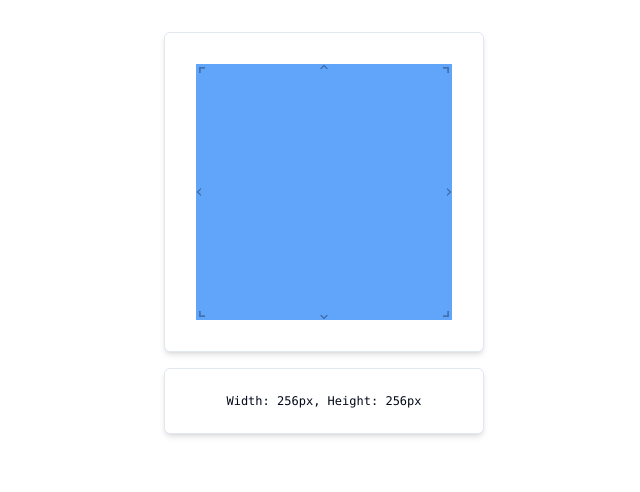
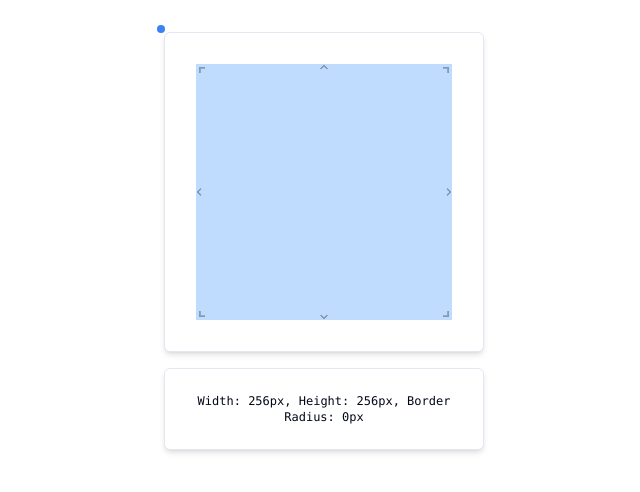
Before and after one commit to dbr787/absurd-rock, a Next.js app: page / in a window 1280 px wide. Shown: the top 492 px of the page, without its empty margins (316-956 px from the left). Built offline with nearby package versions, Linux system fonts and the light colour scheme.

Commit message:
add radius handles

```diff
--- a/components/ResizableRectangle2.tsx
+++ b/components/ResizableRectangle2.tsx
@@ -1,12 +1,20 @@
 "use client";
 
-import React, { useState } from "react";
+import React, { useState, useEffect } from "react";
 import { ResizableBox, ResizableBoxProps } from "react-resizable";
+import Draggable from "react-draggable";
 import "react-resizable/css/styles.css";
 import "tailwindcss/tailwind.css";
 
 const ResizableRectangle: React.FC = () => {
   const [dimensions, setDimensions] = useState({ width: 256, height: 256 });
+  const [borderRadius, setBorderRadius] = useState(0);
+  const [maxRadius, setMaxRadius] = useState(0);
+
+  useEffect(() => {
+    const maxRadius = Math.min(dimensions.width, dimensions.height) / 2;
+    setMaxRadius(maxRadius);
+  }, [dimensions]);
 
   const onResize: ResizableBoxProps["onResize"] = (event, { size }) => {
     const width = Math.round(size.width);
@@ -14,9 +22,14 @@ const ResizableRectangle: React.FC = () => {
     setDimensions({ width, height });
   };
 
+  const handleDrag = (e: any, data: any) => {
+    const newBorderRadius = Math.max(0, Math.min(maxRadius, data.x));
+    setBorderRadius(newBorderRadius);
+  };
+
   return (
     <div className="p-8 flex flex-col items-center space-y-4">
-      <div className="border rounded-md p-6 border-solid bg-white shadow-md w-[320px] h-[320px] flex items-center justify-center">
+      <div className="relative border rounded-md p-6 border-solid bg-white shadow-md w-[320px] h-[320px] flex items-center justify-center">
         <ResizableBox
           width={dimensions.width}
           height={dimensions.height}
@@ -24,11 +37,28 @@ const ResizableRectangle: React.FC = () => {
           maxConstraints={[256, 256]}
           onResize={onResize}
           resizeHandles={["s", "e", "w", "n", "se", "sw", "ne", "nw"]}
-          className="bg-blue-400"
+          className="bg-blue-200"
+          style={{ borderRadius: `${borderRadius}px` }}
         ></ResizableBox>
+        <Draggable
+          axis="both"
+          bounds={{ left: 0, top: 0, right: maxRadius, bottom: maxRadius }}
+          onDrag={handleDrag}
+          position={{ x: borderRadius, y: borderRadius }}
+        >
+          <div
+            className="w-2 h-2 bg-blue-500 rounded-full cursor-pointer"
+            style={{
+              position: "absolute",
+              top: `${borderRadius - 8}px`,
+              left: `${borderRadius - 8}px`,
+            }}
+          ></div>
+        </Draggable>
       </div>
       <div className="border rounded-md p-6 border-solid bg-white shadow-md w-[320px] flex items-center justify-center text-center text-xs font-mono">
-        Width: {dimensions.width}px, Height: {dimensions.height}px
+        Width: {dimensions.width}px, Height: {dimensions.height}px, Border
+        Radius: {borderRadius}px
       </div>
     </div>
   );
```
